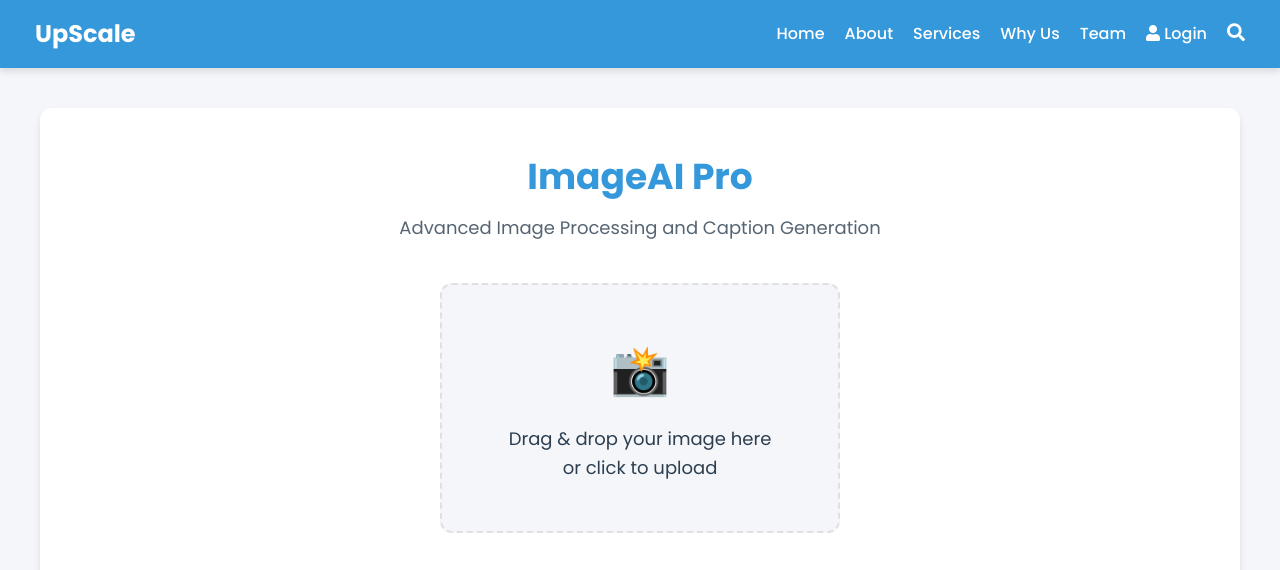
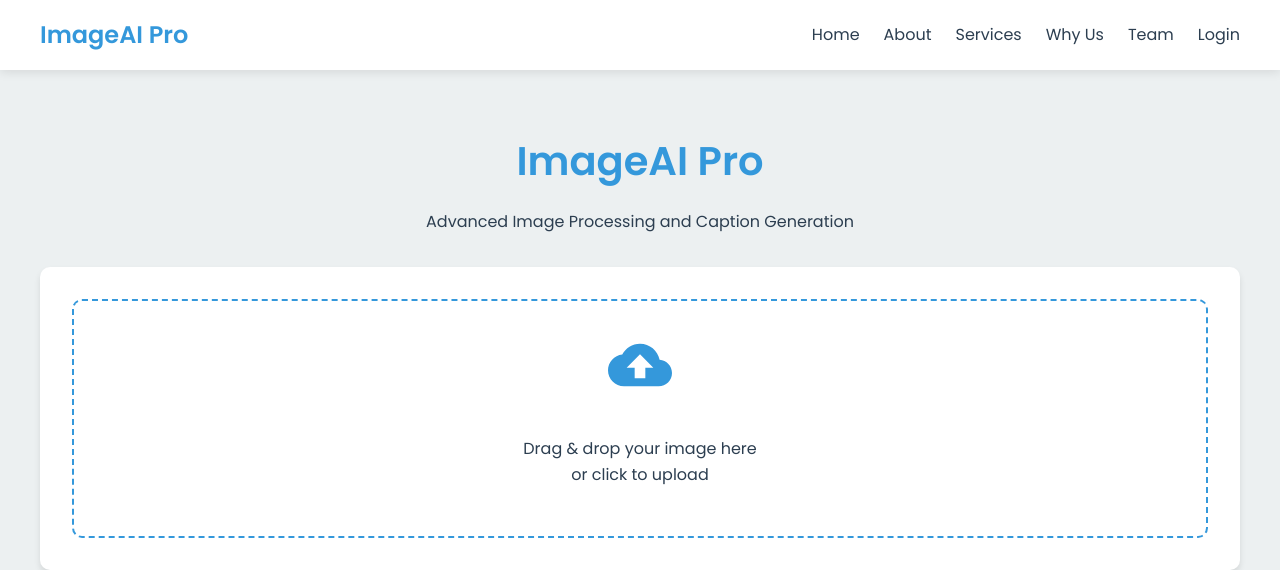
Before and after one commit to Lakshan2023/ImageneAI, a Flask app: template Application/templates/try.html in a window 1280 px wide. Shown: the top 570 px of the page. Run offline with Flask 3, Linux system fonts and the light colour scheme; the template is opened without the code that fills it, so the values that code supplies are empty.

Commit message:
updated process page

```diff
--- a/Application/templates/try.html
+++ b/Application/templates/try.html
@@ -4,205 +4,207 @@
     <meta charset="UTF-8">
     <meta name="viewport" content="width=device-width, initial-scale=1.0">
     <title>ImageAI Pro - Advanced Image Processing</title>
-    <link rel="stylesheet" href="https://cdnjs.cloudflare.com/ajax/libs/font-awesome/5.15.3/css/all.min.css">
+    <link href="https://fonts.googleapis.com/css2?family=Poppins:wght@300;400;600&display=swap" rel="stylesheet">
     <style>
-       @import url('https://fonts.googleapis.com/css2?family=Poppins:wght@300;400;500;600;700&display=swap');
-
         :root {
     --primary-color: #3498db;
     --secondary-color: #2ecc71;
-    --background-color: #f4f6f9;
+    --background-color: #ecf0f1;
     --text-color: #2c3e50;
-    --card-background: #ffffff;
-    --border-color: #e0e0e0;
-    --caption-background: #ecf0f1;
-    --success-color: #27ae60;
-    --error-color: #e74c3c;
-    --shadow: 0 4px 6px rgba(0, 0, 0, 0.1);
-}
-
-* {
-    box-sizing: border-box;
-    margin: 0;
-    padding: 0;
+    --accent-color: #e74c3c;
 }
 
 body {
     font-family: 'Poppins', sans-serif;
     background-color: var(--background-color);
     color: var(--text-color);
+    margin: 0;
+    padding: 0;
     line-height: 1.6;
+}
+
+.header {
+    background-color: white;
+    box-shadow: 0 2px 10px rgba(0, 0, 0, 0.1);
+    padding: 1rem 0;
+    position: sticky;
+    top: 0;
+    z-index: 1000;
+}
+
+.navbar {
+    display: flex;
+    justify-content: space-between;
+    align-items: center;
+    max-width: 1200px;
+    margin: 0 auto;
+    padding: 0 1rem;
+}
+
+.navbar-brand {
+    font-size: 1.5rem;
+    font-weight: 600;
+    color: var(--primary-color);
+    text-decoration: none;
+}
+
+.nav-links {
+    display: flex;
+    gap: 1.5rem;
+}
+
+.nav-link {
+    color: var(--text-color);
+    text-decoration: none;
+    transition: color 0.3s ease;
+}
+
+.nav-link:hover {
+    color: var(--primary-color);
+}
+
+.navbar-toggle {
+    display: none;
 }
 
 .container {
     max-width: 1200px;
-    margin: 40px auto;
-    padding: 40px;
-    background-color: var(--card-background);
-    border-radius: 12px;
-    box-shadow: var(--shadow);
-}
-
-header {
-    text-align: center;
-    margin-bottom: 40px;
+    margin: 0 auto;
+    padding: 2rem 1rem;
 }
 
 h1 {
-    font-size: 36px;
-    font-weight: 700;
+    font-size: 2.5rem;
     color: var(--primary-color);
-    margin-bottom: 8px;
+    text-align: center;
+    margin-bottom: 0.5rem;
 }
 
 .subtitle {
-    font-size: 18px;
+    text-align: center;
     color: var(--text-color);
-    opacity: 0.8;
+    margin-bottom: 2rem;
 }
 
 .upload-section {
-    display: flex;
-    justify-content: center;
-    margin-bottom: 40px;
+    background-color: white;
+    border-radius: 10px;
+    padding: 2rem;
+    text-align: center;
+    box-shadow: 0 4px 6px rgba(0, 0, 0, 0.1);
+    margin-bottom: 2rem;
 }
 
 .drop-zone {
-    width: 100%;
-    max-width: 400px;
-    height: 250px;
-    border: 2px dashed var(--border-color);
-    border-radius: 12px;
-    display: flex;
-    flex-direction: column;
-    justify-content: center;
-    align-items: center;
+    border: 2px dashed var(--primary-color);
+    border-radius: 10px;
+    padding: 2rem;
     cursor: pointer;
-    transition: all 0.3s ease;
-    background-color: var(--background-color);
+    transition: background-color 0.3s ease;
 }
 
 .drop-zone:hover {
-    border-color: var(--primary-color);
-    background-color: rgba(52, 152, 219, 0.05);
+    background-color: rgba(52, 152, 219, 0.1);
 }
 
-.drop-zone p {
-    margin: 0;
-    font-size: 18px;
-    color: var(--text-color);
-    text-align: center;
-}
-
-.drop-zone .icon {
-    font-size: 48px;
-    color: var(--primary-color);
-    margin-bottom: 16px;
-}
-
-.drop-zone input {
-    display: none;
+.upload-icon {
+    fill: var(--primary-color);
+    margin-bottom: 1rem;
 }
 
 .image-section {
     display: flex;
     justify-content: space-between;
-    gap: 40px;
-    margin-bottom: 40px;
+    flex-wrap: wrap;
+    gap: 1rem;
+    margin-bottom: 2rem;
 }
 
 .image-container {
-    flex: 1;
-    background-color: var(--card-background);
-    border-radius: 12px;
-    overflow: hidden;
-    box-shadow: var(--shadow);
-    transition: transform 0.3s ease;
-}
-
-.image-container:hover {
-    transform: translateY(-5px);
+    flex: 1 1 calc(33.333% - 1rem);
+    min-width: 250px;
+    background-color: white;
+    border-radius: 10px;
+    padding: 1rem;
+    box-shadow: 0 4px 6px rgba(0, 0, 0, 0.1);
+    text-align: center;
 }
 
 .image-container img {
-    width: 100%;
-    height: 300px;
+    max-width: 100%;
+    height: auto;
+    border-radius: 5px;
     object-fit: cover;
+    aspect-ratio: 4 / 3;
 }
 
 .image-label {
-    padding: 16px;
-    background-color: var(--card-background);
-    color: var(--text-color);
-    font-size: 16px;
-    font-weight: 500;
-    text-align: center;
-    border-top: 1px solid var(--border-color);
+    font-weight: 600;
+    margin-top: 0.5rem;
+}
+
+.download-btn {
+    display: inline-block;
+    background-color: var(--secondary-color);
+    color: white;
+    text-decoration: none;
+    padding: 0.5rem 1rem;
+    border-radius: 5px;
+    margin-top: 0.5rem;
+    transition: background-color 0.3s ease;
+}
+
+.download-btn:hover {
+    background-color: #27ae60;
 }
 
 .caption-section {
-    background-color: var(--caption-background);
-    border-radius: 12px;
-    padding: 24px;
-    text-align: center;
-    margin-bottom: 40px;
-    box-shadow: var(--shadow);
+    background-color: white;
+    border-radius: 10px;
+    padding: 1.5rem;
+    margin-bottom: 2rem;
+    box-shadow: 0 4px 6px rgba(0, 0, 0, 0.1);
 }
 
 .caption-title {
-    font-size: 20px;
+    font-size: 1.2rem;
     font-weight: 600;
     color: var(--primary-color);
-    margin-bottom: 16px;
-}
-
-.caption-content {
-    font-size: 18px;
-    color: var(--text-color);
-    line-height: 1.6;
+    margin-bottom: 1rem;
 }
 
 .process-btn {
     display: block;
     width: 200px;
     margin: 0 auto;
-    padding: 14px;
-    background: linear-gradient(135deg, var(--primary-color), var(--secondary-color));
+    padding: 1rem;
+    background-color: var(--accent-color);
     color: white;
     border: none;
-    border-radius: 30px;
-    font-size: 18px;
+    border-radius: 5px;
+    font-size: 1rem;
     font-weight: 600;
     cursor: pointer;
-    transition: all 0.3s ease;
-    text-align: center;
-    text-decoration: none;
-    box-shadow: var(--shadow);
+    transition: background-color 0.3s ease;
 }
 
 .process-btn:hover {
-    transform: translateY(-2px);
-    box-shadow: 0 6px 12px rgba(0, 0, 0, 0.15);
+    background-color: #c0392b;
 }
 
-.process-btn:active {
-    transform: translateY(0);
-}
-
-.loading {
-    display: none;
+.loading, .status-message {
     text-align: center;
-    margin-top: 20px;
+    margin-top: 1rem;
 }
 
 .loading-spinner {
-    border: 4px solid rgba(0, 0, 0, 0.1);
-    border-left-color: var(--primary-color);
+    border: 4px solid #f3f3f3;
+    border-top: 4px solid var(--primary-color);
     border-radius: 50%;
     width: 40px;
     height: 40px;
     animation: spin 1s linear infinite;
-    margin: 0 auto 10px;
+    margin: 0 auto 1rem;
 }
 
 @keyframes spin {
@@ -210,407 +212,230 @@ h1 {
     100% { transform: rotate(360deg); }
 }
 
-.status-message {
-    margin-top: 20px;
+.footer {
+    background-color: var(--primary-color);
+    color: white;
     text-align: center;
-    font-weight: 500;
-    opacity: 0;
-    transition: opacity 0.3s ease;
+    padding: 1.5rem 0;
+    margin-top: 2rem;
 }
 
-.status-message.show {
-    opacity: 1;
+.social-links {
+    margin-top: 1rem;
 }
 
-.status-message.success {
-    color: var(--success-color);
-}
-
-.status-message.error {
-    color: var(--error-color);
-}
-
-.header_section {
-    background-color: var(--primary-color);
-    padding: 15px 0;
-    box-shadow: var(--shadow);
-}
-
-.navbar {
-    display: flex;
-    justify-content: space-between;
-    align-items: center;
-    padding: 0 20px;
-}
-
-.navbar-brand {
-    color: white;
-    font-size: 24px;
-    font-weight: 700;
-    text-decoration: none;
-}
-
-.navbar-nav {
-    display: flex;
-    list-style-type: none;
-}
-
-.nav-item {
-    margin-left: 20px;
-}
-
-.nav-link {
+.social-link {
     color: white;
     text-decoration: none;
-    font-weight: 500;
+    margin: 0 0.5rem;
     transition: color 0.3s ease;
 }
 
-.nav-link:hover {
+.social-link:hover {
     color: var(--secondary-color);
 }
 
-.footer_section {
-    background-color: var(--text-color);
-    color: white;
-    padding: 40px 0;
-    text-align: center;
-}
-
-.footer_section p {
-    margin: 0;
-    font-size: 14px;
-}
-
 @media (max-width: 768px) {
-    .container {
-        padding: 20px;
-    }
-
-    .image-section {
-        flex-direction: column;
-    }
-
-    .image-container img {
-        height: 250px;
-    }
-
-    .process-btn {
-        width: 100%;
-    }
-}
-
-@media (max-width: 480px) {
-    h1 {
-        font-size: 28px;
-    }
-
-    .subtitle {
-        font-size: 16px;
-    }
-
-    .drop-zone {
-        height: 200px;
-    }
-
-    .drop-zone p {
-        font-size: 16px;
-    }
-
-    .caption-title {
-        font-size: 18px;
-    }
-
-    .caption-content {
-        font-size: 16px;
-    }
-}
-
-.header_section {
-    background-color: var(--primary-color);
-    padding: 15px 0;
-    box-shadow: var(--shadow);
-}
-
-.container-fluid {
-    width: 100%;
-    padding-right: 15px;
-    padding-left: 15px;
-    margin-right: auto;
-    margin-left: auto;
-}
-
-.navbar {
-    display: flex;
-    justify-content: space-between;
-    align-items: center;
-    padding: 0 20px;
-    flex-wrap: wrap;
-}
-
-.navbar-brand {
-    color: white;
-    font-size: 24px;
-    font-weight: 700;
-    text-decoration: none;
-}
-
-.navbar-toggler {
-    display: none;
+    .navbar-toggle {
+        display: block;
         background: none;
         border: none;
-    color: white;
-    font-size: 24px;
         cursor: pointer;
     }
 
-.navbar-nav {
-    display: flex;
-    list-style-type: none;
-    margin: 0;
-    padding: 0;
+    .navbar-toggle span {
+        display: block;
+        width: 25px;
+        height: 3px;
+        background-color: var(--text-color);
+        margin: 5px 0;
+        transition: all 0.3s ease;
     }
 
-.nav-item {
-    margin-left: 20px;
+    .nav-links {
+        position: fixed;
+        top: 60px;
+        right: -100%;
+        width: 60%;
+        height: calc(100% - 60px);
+        background-color: white;
+        flex-direction: column;
+        align-items: center;
+        padding-top: 2rem;
+        transition: right 0.3s ease;
     }
 
-.nav-link {
-    color: white;
-    text-decoration: none;
-    font-weight: 500;
-    transition: color 0.3s ease;
+    .nav-links.active {
+        right: 0;
     }
 
-.nav-link:hover {
-    color: var(--secondary-color);
-}
-
-.nav_search-btn {
-    background: none;
-    border: none;
-    color: white;
-    font-size: 18px;
-    cursor: pointer;
-}
-
-/* Responsive styles */
-@media (max-width: 991px) {
-    .navbar-toggler {
-        display: block;
-    }
-
-    .navbar-collapse {
-        display: none;
-        width: 100%;
-        margin-top: 15px;
-    }
-
-    .navbar-collapse.show {
-        display: block;
-    }
-
-    .navbar-nav {
-        flex-direction: column;
-        align-items: flex-start;
-    }
-
-    .nav-item {
-        margin-left: 0;
-        margin-bottom: 10px;
-    }
-
-    .form-inline {
-        margin-top: 10px;
+    .image-container {
+        flex-basis: 100%;
     }
 }
     </style>
 </head>
 <body>
-    <header class="header_section">
-        <div class="container-fluid">
-          <nav class="navbar navbar-expand-lg custom_nav-container">
-            <a class="navbar-brand" href="../templates/index.html">
-              <span>
-                UpScale
-              </span>
-            </a>
-            <button class="navbar-toggler" type="button" aria-label="Toggle navigation">
-              <span class="fa fa-bars"></span>
+    <header class="header">
+        <nav class="navbar">
+            <a href="../templates/index.html" class="navbar-brand">ImageAI Pro</a>
+            <button class="navbar-toggle" aria-label="Toggle navigation">
+                <span></span>
+                <span></span>
+                <span></span>
             </button>
-            <div class="navbar-collapse" id="navbarSupportedContent">
-              <ul class="navbar-nav">
-                <li class="nav-item">
-                  <a class="nav-link" href="/index">Home</a>
-                </li>
-                <li class="nav-item active">
-                  <a class="nav-link" href="/about">About <span class="sr-only">(current)</span></a>
-                </li>
-                <li class="nav-item">
-                  <a class="nav-link" href="/service">Services</a>
-                </li>
-                <li class="nav-item">
-                  <a class="nav-link" href="/why">Why Us</a>
-                </li>
-                <li class="nav-item">
-                  <a class="nav-link" href="/team">Team</a>
-                </li>
-                <li class="nav-item">
-                  <a class="nav-link" href="#"> <i class="fa fa-user" aria-hidden="true"></i> Login</a>
-                </li>
-                <li class="nav-item">
-                  <form class="form-inline">
-                    <button class="btn nav_search-btn" type="submit">
-                      <i class="fa fa-search" aria-hidden="true"></i>
-                    </button>
-                  </form>
-                </li>
-              </ul>
+            <div class="nav-links">
+                <a href="/index" class="nav-link">Home</a>
+                <a href="/about" class="nav-link">About</a>
+                <a href="/service" class="nav-link">Services</a>
+                <a href="/why" class="nav-link">Why Us</a>
+                <a href="/team" class="nav-link">Team</a>
+                <a href="#" class="nav-link">Login</a>
             </div>
         </nav>
-        </div>
     </header>
-    <!-- End header section -->
 
-    <div class="container">
-        <header>
+    <main class="container">
         <h1>ImageAI Pro</h1>
         <p class="subtitle">Advanced Image Processing and Caption Generation</p>
-        </header>
+
         <div class="upload-section">
-            <div class="drop-zone" id="dropZone">
-                <div class="icon">📸</div>
+            <div id="dropZone" class="drop-zone">
+                <svg class="upload-icon" viewBox="0 0 24 24" width="64" height="64">
+                    <path d="M19.35 10.04C18.67 6.59 15.64 4 12 4 9.11 4 6.6 5.64 5.35 8.04 2.34 8.36 0 10.91 0 14c0 3.31 2.69 6 6 6h13c2.76 0 5-2.24 5-5 0-2.64-2.05-4.78-4.65-4.96zM14 13v4h-4v-4H7l5-5 5 5h-3z"/>
+                </svg>
                 <p>Drag & drop your image here<br>or click to upload</p>
-                <input type="file" id="fileInput" accept="image/*">
+                <input type="file" id="fileInput" accept="image/*" hidden>
             </div>
         </div>
+
         <div class="image-section">
             <div class="image-container">
-                <img id="originalImage" src="/api/placeholder/400/300" alt="Original Image">
-                <div class="image-label">Original Image</div>
+                <img src="../static/images/white.png" id="originalImage" alt="Original Image">
+                <p class="image-label">Original Image</p>
             </div>
             <div class="image-container">
-                <img id="processedImage" src="/api/placeholder/400/300" alt="Processed Image">
-                <div class="image-label">Processed Image</div>
+                <img src="../static/images/white.png" id="processedImage1" alt="Processed Image 1">
+                <p class="image-label">Processed Image 1</p>
+                <a href="#" id="downloadBtn1" class="download-btn" download>Download</a>
+            </div>
+            <div class="image-container">
+                <img src="../static/images/white.png" id="processedImage2" alt="Processed Image 2">
+                <p class="image-label">Processed Image 2</p>
+                <a href="#" id="downloadBtn2" class="download-btn" download>Download</a>
             </div>
         </div>
+
         <div class="caption-section">
-            <div class="caption-title">AI-Generated Caption</div>
-            <div class="caption-content" id="imageCaption">Upload an image and click "Process Image" to generate a caption.</div>
+            <h2 class="caption-title">AI-Generated Caption</h2>
+            <p id="imageCaption" class="caption-content">
+                Upload an image and click "Process Image" to generate a caption.
+            </p>
         </div>
-        <a href="#" class="process-btn" id="processBtn">Process Image</a>
-        <div class="loading" id="loading">
+
+        <button id="processBtn" class="process-btn">Process Image</button>
+
+        <div id="loading" class="loading" style="display: none;">
             <div class="loading-spinner"></div>
             <p>Processing your image...</p>
         </div>
-        <div class="status-message" id="statusMessage"></div>
-    </div>
+
+        <div id="statusMessage" class="status-message"></div>
+    </main>
 
     <footer class="footer">
         <div class="container">
             <p>&copy; 2023 ImageAI Pro. All rights reserved.</p>
             <div class="social-links">
-                <a href="#" class="social-link"><i class="fab fa-facebook"></i></a>
-                <a href="#" class="social-link"><i class="fab fa-twitter"></i></a>
-                <a href="#" class="social-link"><i class="fab fa-instagram"></i></a>
-                <a href="#" class="social-link"><i class="fab fa-linkedin"></i></a>
+                <a href="#" class="social-link">Facebook</a>
+                <a href="#" class="social-link">Twitter</a>
+                <a href="#" class="social-link">Instagram</a>
+                <a href="#" class="social-link">LinkedIn</a>
             </div>
         </div>
     </footer>
 
     <script>
+        document.addEventListener('DOMContentLoaded', function() {
     const dropZone = document.getElementById('dropZone');
     const fileInput = document.getElementById('fileInput');
     const originalImage = document.getElementById('originalImage');
-const processedImage = document.getElementById('processedImage');
+    const processedImage1 = document.getElementById('processedImage1');
+    const processedImage2 = document.getElementById('processedImage2');
+    const downloadBtn1 = document.getElementById('downloadBtn1');
+    const downloadBtn2 = document.getElementById('downloadBtn2');
     const imageCaption = document.getElementById('imageCaption');
     const processBtn = document.getElementById('processBtn');
     const loading = document.getElementById('loading');
     const statusMessage = document.getElementById('statusMessage');
+    const navbarToggle = document.querySelector('.navbar-toggle');
+    const navLinks = document.querySelector('.nav-links');
+
+    navbarToggle.addEventListener('click', () => {
+        navLinks.classList.toggle('active');
+    });
 
     dropZone.addEventListener('click', () => fileInput.click());
 
-document.querySelector('.navbar-toggler').addEventListener('click', function() {
-        document.querySelector('.navbar-collapse').classList.toggle('show');
-});
-
     dropZone.addEventListener('dragover', (e) => {
         e.preventDefault();
-    dropZone.style.borderColor = 'var(--primary-color)';
-    dropZone.style.backgroundColor = 'rgba(74, 144, 226, 0.1)';
+        dropZone.classList.add('drag-over');
     });
 
     dropZone.addEventListener('dragleave', () => {
-    dropZone.style.borderColor = 'var(--border-color)';
-    dropZone.style.backgroundColor = 'var(--background-color)';
+        dropZone.classList.remove('drag-over');
     });
 
     dropZone.addEventListener('drop', (e) => {
         e.preventDefault();
-    dropZone.style.borderColor = 'var(--border-color)';
-    dropZone.style.backgroundColor = 'var(--background-color)';
-    const file = e.dataTransfer.files[0];
-    handleFile(file);
+        dropZone.classList.remove('drag-over');
+        handleFiles(e.dataTransfer.files);
     });
 
-fileInput.addEventListener('change', (e) => {
-    const file = e.target.files[0];
-    handleFile(file);
+    fileInput.addEventListener('change', () => {
+        handleFiles(fileInput.files);
     });
 
-function handleFile(file) {
-    if (file && file.type.startsWith('image/')) {
+    function handleFiles(files) {
+        if (files.length > 0) {
+            const file = files[0];
+            if (file.type.startsWith('image/')) {
                 const reader = new FileReader();
                 reader.onload = (e) => {
                     originalImage.src = e.target.result;
-            originalImage.alt = file.name;
-            processedImage.src = '/api/placeholder/400/300';
-            imageCaption.textContent = 'Image uploaded. Click "Process Image" to generate caption.';
-            showStatusMessage('Image uploaded successfully!', 'success');
+                    statusMessage.textContent = 'Image uploaded successfully. Click "Process Image" to continue.';
                 };
                 reader.readAsDataURL(file);
             } else {
-        showStatusMessage('Please upload a valid image file.', 'error');
+                statusMessage.textContent = 'Please upload an image file.';
+            }
         }
     }
 
-processBtn.addEventListener('click', (e) => {
-    e.preventDefault();
-    if (originalImage.src !== '/api/placeholder/400/300') {
-        loading.style.display = 'block';
-        processBtn.style.display = 'none';
-        // Simulate image processing and caption generation
-        setTimeout(() => {
-            processedImage.src = originalImage.src; // In reality, this would be the processed image
-            imageCaption.textContent = generateRandomCaption();
-            loading.style.display = 'none';
-            processBtn.style.display = 'block';
-            showStatusMessage('Image processed successfully!', 'success');
-        }, 2000);
-    } else {
-        showStatusMessage('Please upload an image before processing.', 'error');
-    }
-});
-
-function showStatusMessage(message, type) {
-    statusMessage.textContent = message;
-    statusMessage.className = `status-message show ${type}`;
-    setTimeout(() => {
-        statusMessage.className = 'status-message';
-    }, 3000);
+    processBtn.addEventListener('click', () => {
+        if (originalImage.src.includes('placeholder')) {
+            statusMessage.textContent = 'Please upload an image first.';
+            return;
         }
 
-function generateRandomCaption() {
-    const captions = [
-        "A breathtaking sunset paints the sky in vibrant hues of orange and purple, reflecting off the calm waters of a serene lake.",
-        "An adorable golden retriever puppy frolics in a lush green meadow, its tail wagging with unbridled joy and excitement.",
-        "A majestic cityscape showcases towering skyscrapers reaching towards the clouds, their windows glinting in the warm sunlight.",
-        "A tranquil forest path winds through ancient trees, dappled sunlight filtering through the canopy to create a magical atmosphere.",
-        "An exquisite gourmet dish is artfully presented on a sleek black plate, its colors and textures enticing the viewer's taste buds."
-    ];
-    return captions[Math.floor(Math.random() * captions.length)];
-}
+        loading.style.display = 'block';
+        statusMessage.textContent = '';
 
+        // Simulating image processing and API call
+        setTimeout(() => {
+            // Replace these with actual API calls and image processing logic
+            processedImage1.src = originalImage.src;
+            processedImage2.src = originalImage.src;
+            imageCaption.textContent = 'This is an AI-generated caption for the uploaded image.';
+
+            downloadBtn1.href = processedImage1.src;
+            downloadBtn2.href = processedImage2.src;
+
+            loading.style.display = 'none';
+            statusMessage.textContent = 'Image processed successfully!';
+        }, 2000);
+    });
+});
     </script>
 </body>
 </html>
```
Also changed, not shown: Application/static/images/white.png (added). Lines whose indentation alone changed are shown as unchanged.
